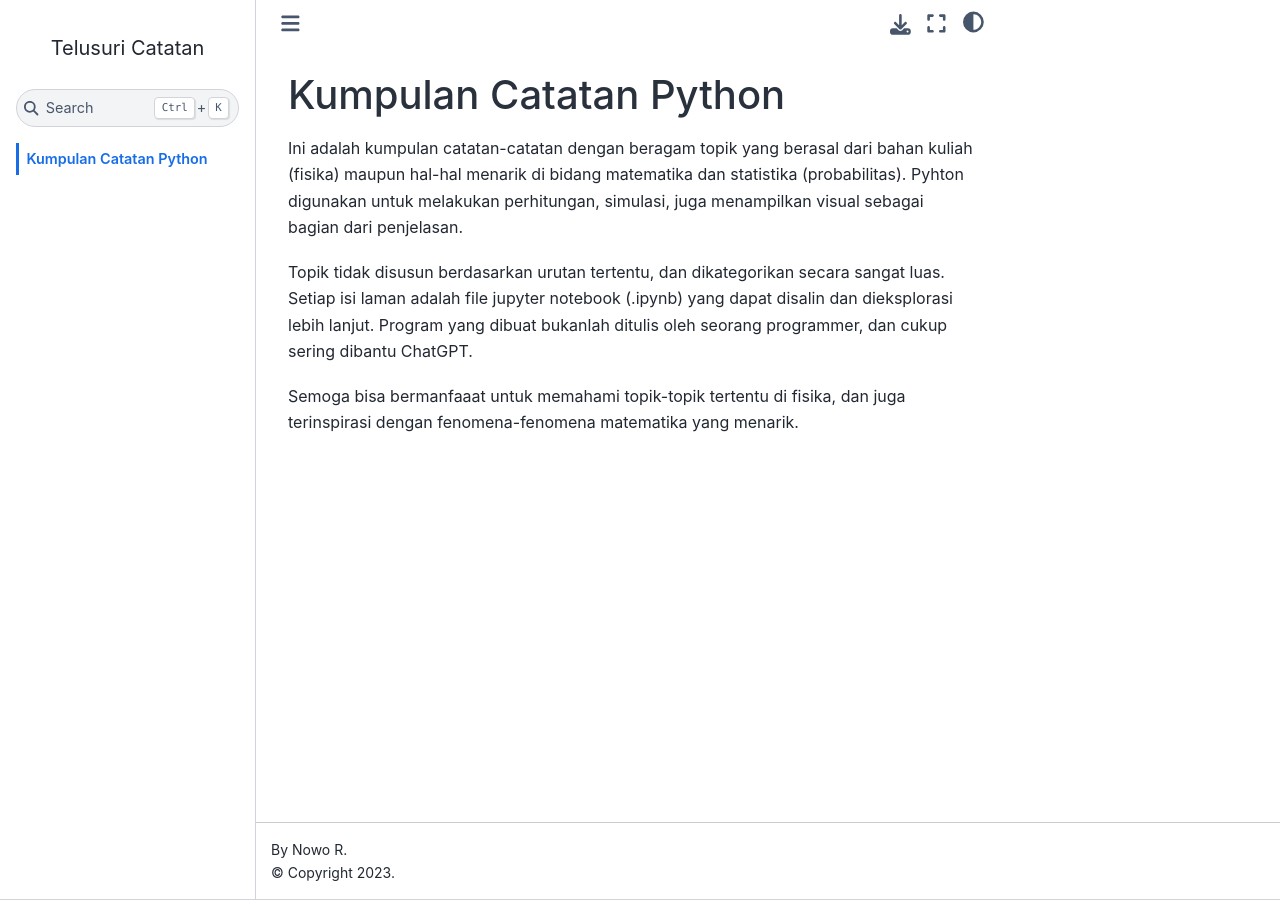
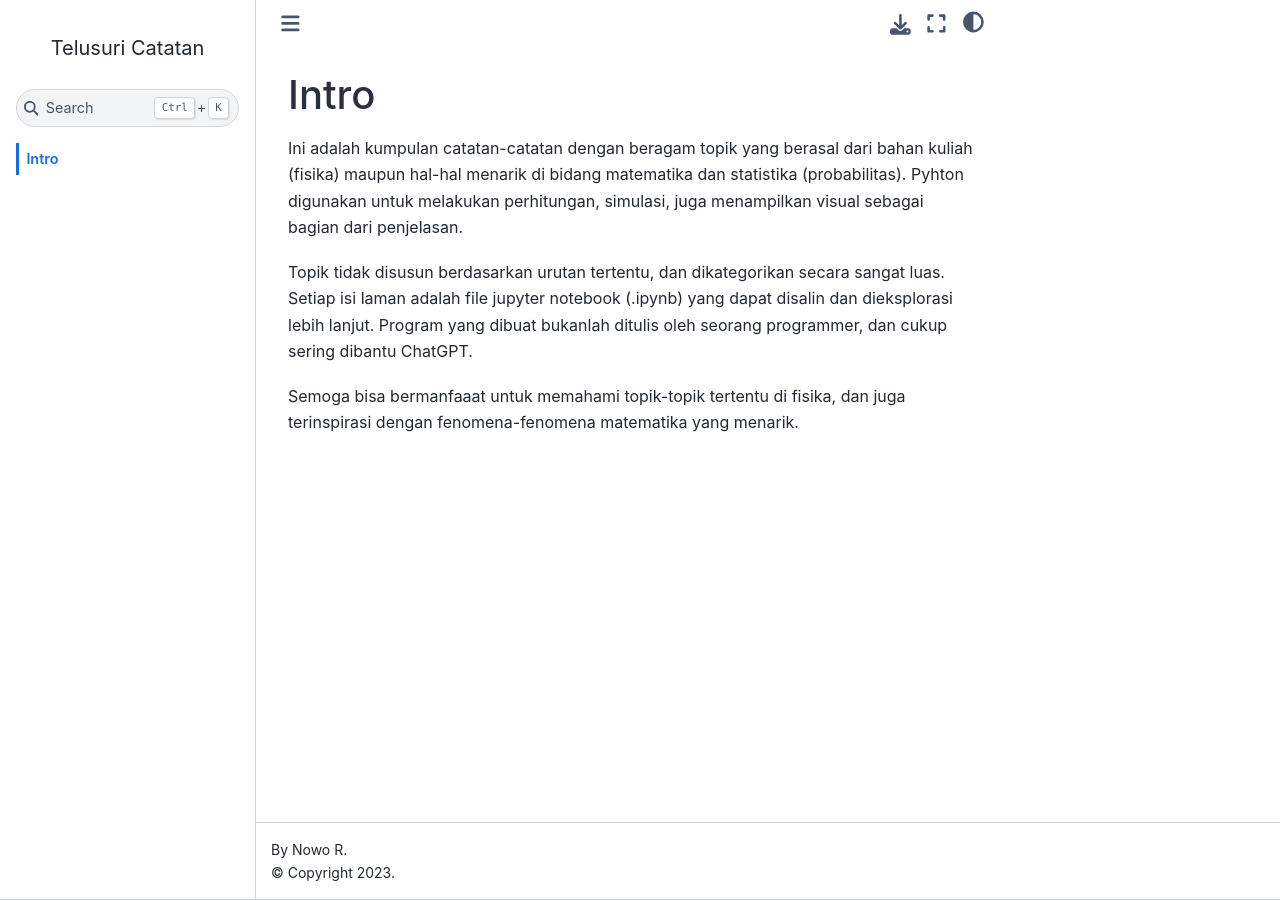
Before and after one commit to noworiv/pynotes, a Jupyter Book: the page built from intro.md, in a window 1280 px wide. Built offline with Jupyter Book 1.0.4 settings and Sphinx 7.4.7 and the Sphinx Book theme 1.1.4, drawn with Linux system fonts in a browser that asks for light colours; pages that are not in the unit, such as notebooks, are missing from menus.

Commit message:
Change title from 'Kumpulan Catatan Python' to 'Intro'
Updated the title and introductory text of the document.

```diff
--- a/intro.md
+++ b/intro.md
@@ -1,4 +1,4 @@
-# Kumpulan Catatan Python
+# Intro
 
 
 Ini adalah kumpulan catatan-catatan dengan beragam topik yang berasal dari bahan kuliah (fisika) maupun hal-hal menarik di bidang matematika dan statistika (probabilitas). Pyhton digunakan untuk melakukan perhitungan, simulasi, juga menampilkan visual sebagai bagian dari penjelasan.
```
